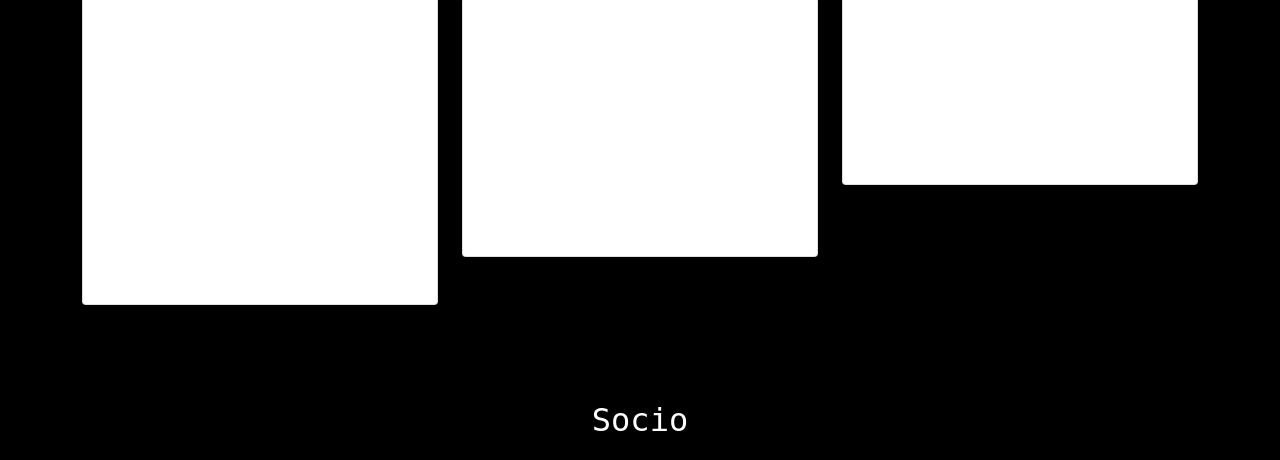
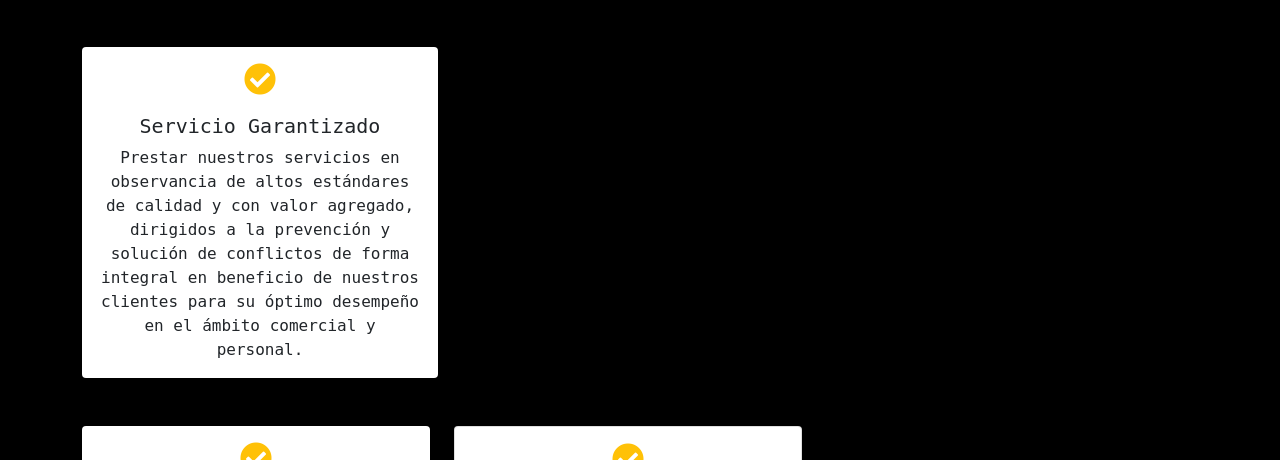
Before and after one commit to FGV26/integrador, a PHP site: page /INTEGRADOR/firma.php in a window 1280 px wide; the page is wider, and only the part inside the window is pictured. Shown: the part 879-1339 px from the top of that part. Run offline with PHP 8.4, Linux system fonts and the light colour scheme; some libraries are stand-ins or nearby versions; some web fonts are replaced.

Commit message:
Update firma.php

```diff
--- a/firma.php
+++ b/firma.php
@@ -40,7 +40,7 @@ if (isset($_SESSION['usuario'])) {
                 <div class="container">
                     <!-- Logo alineado a la izquierda -->
                     <a class="navbar-brand" href="<?php echo $base_url; ?>">
-                        <img src="<?php echo $base_url; ?>src/img/logo.png" alt="Estudio Jurídico Ortiz y Asociados" width="200">
+                        <img src="<?php echo $base_url; ?>src/img/logo.jpg" alt="Estudio Jurídico Ortiz y Asociados" width="200">
                     </a>
 
                     <!-- Menú de navegación centrado -->
@@ -108,32 +108,48 @@ if (isset($_SESSION['usuario'])) {
                         <p>Somos un estudio integrado por profesionales con amplia experiencia en el sector público y privado y con un alto nivel de especialización en Derecho Civil, Penal, Familiar y Notarial, cuyas asesorías y patrocinios basados en la credibilidad y eficiencia determinan la certera toma de decisiones y la defensa idónea de los intereses de nuestros clientes.</p>
                     </div>
                     <div class="col-md-4" data-aos="fade-left">
-                        <img src="src/img/abogadosFirma.png" alt="Nuestro Estudio">
+                        <img src="src/img/abogadosFirma.png" alt="" width="550px" height="350px">
                     </div>
                 </div>
                 <!-- Div para "Misión, Visión y Valores" -->
                 <div class="row text-center mt-5">
-                    <div class="col-md-4" data-aos="fade-up">
-                        <div class="card">
+                    <div class="col-md-4" data-aos="fade-right">
+                    <div class="card service-card border-0">
                             <div class="card-body">
-                                <h3>Misión</h3>
-                                <p>Prestar nuestros servicios en observancia de altos estándares de calidad y con valor agregado, dirigidos a la prevención y solución de conflictos de forma integral en beneficio de nuestros clientes para su óptimo desempeño en el ámbito comercial y personal.</p>
+                                <div class="mb-3">
+                                <i class="fas fa-check-circle fa-2x text-warning" data-aos-delay="200"></i>
+                                </div> <h5 class="card-title text-dark">
+                                <h5 class="card-title text-dark">Servicio Garantizado</h5>
+                                <p class="card-text text-dark">Prestar nuestros servicios en observancia de altos estándares de calidad y con valor agregado, dirigidos a la prevención y solución de conflictos de forma integral en beneficio de nuestros clientes para su óptimo desempeño en el ámbito comercial y personal.</p>
                             </div>
                         </div>
                     </div>
-                    <div class="col-md-4" data-aos="fade-up" data-aos-delay="100">
-                        <div class="card">
+                    <div class="row text-center mt-5">
+
+
+
+                    <div class="col-md-4" data-aos="fade-right">
+
+
+                    <div class="card service-card border-0">
                             <div class="card-body">
-                                <h3>Visión</h3>
-                                <p>Ser líderes en el mercado de servicios legales especializados dentro del Perú, mediante el trabajo en equipo y la satisfacción de las requerimientos de nuestros clientes en tiempo oportuno.</p>
+                                <div class="mb-3">
+                                <i class="fas fa-check-circle fa-2x text-warning" data-aos-delay="200"></i>
+                            </div>
+                            <h5 class="card-title text-dark">Visión</h5>
+                            <p class="card-text text-dark">Ser líderes en el mercado de servicios legales especializados dentro del Perú, mediante el trabajo en equipo y la satisfacción de las requerimientos de nuestros clientes en tiempo oportuno.</p>
                             </div>
                         </div>
                     </div>
                     <div class="col-md-4" data-aos="fade-up" data-aos-delay="200">
                         <div class="card">
                             <div class="card-body">
-                                <h3>Valores</h3>
-                                <p>Trabajo en equipo, ética, lealtad, compromiso, igualdad, liderazgo, integridad, y profesionalidad.</p>
+
+                            <div class="mb-3">
+                                <i class="fas fa-check-circle fa-2x text-warning" data-aos-delay="200"></i>
+                            </div>
+                            <h5 class="card-title text-dark">Valores</h5>
+                            <p class="card-text text-dark">Trabajo en equipo, ética, lealtad, compromiso, igualdad, liderazgo, integridad, y profesionalidad.</p>
                             </div>
                         </div>
                     </div>
```
